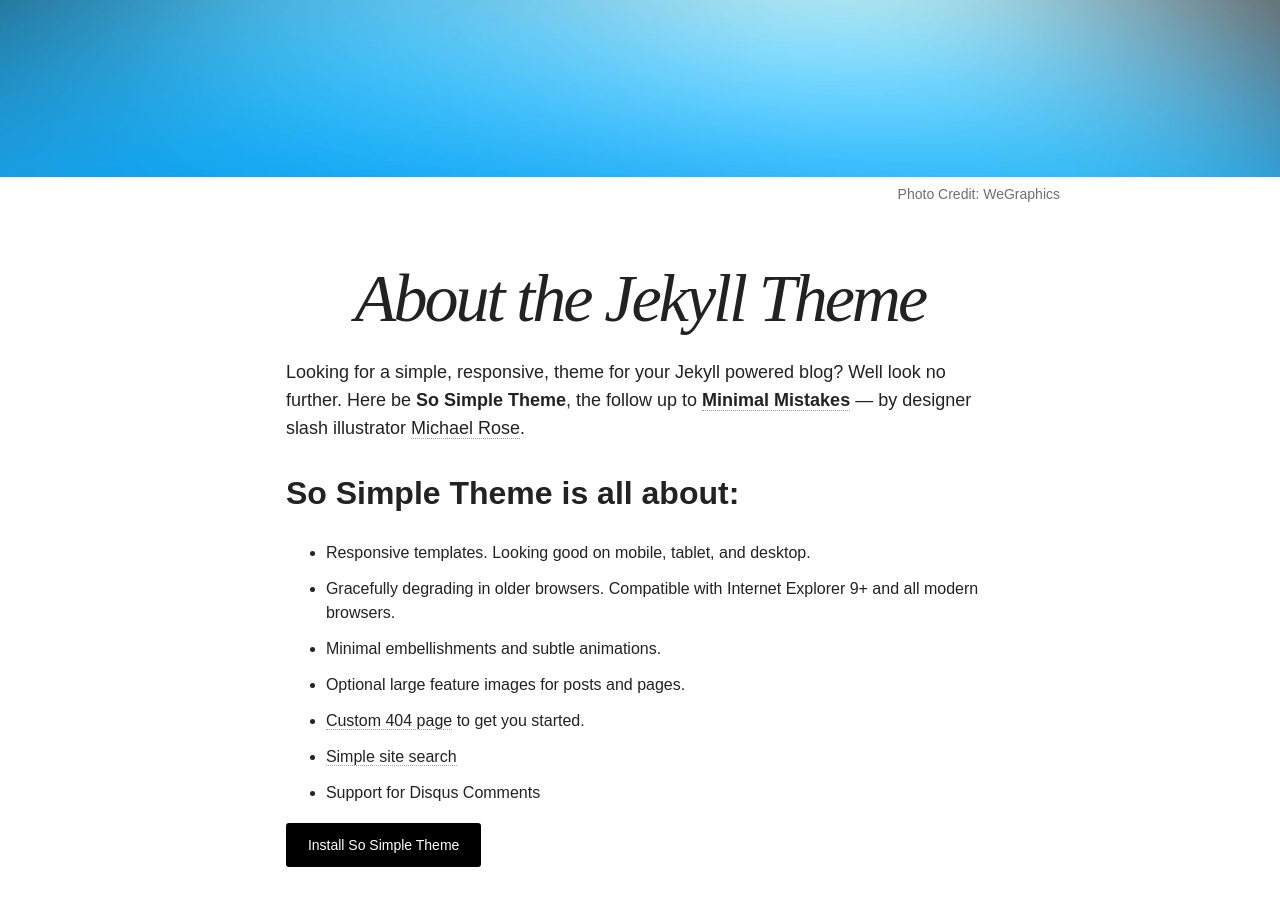
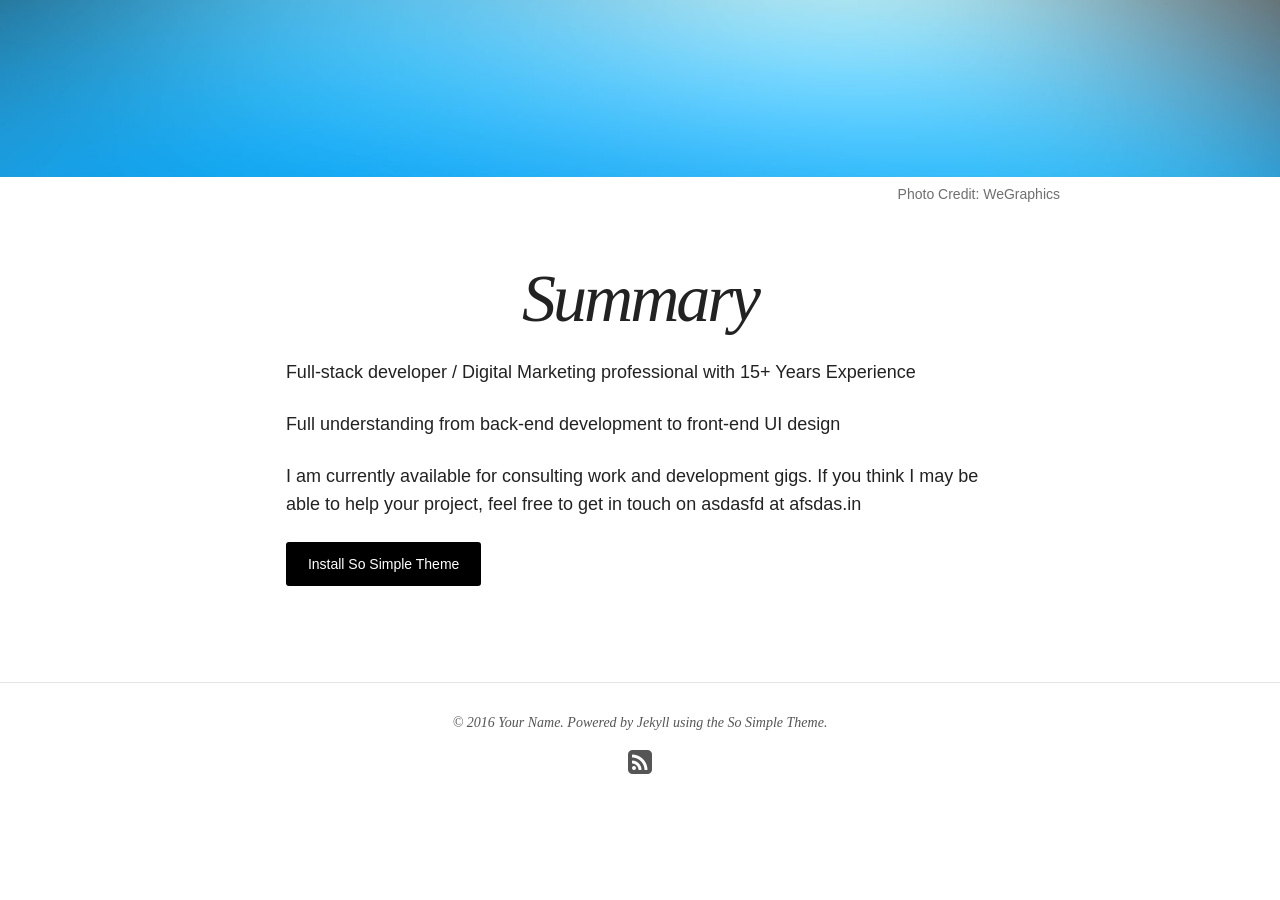
Before and after one commit to timir/pter, a Jekyll site: the page built from about/index.md, in a window 1280 px wide and 900 px high, scrolled down 516 px. Built offline with Jekyll 4.4.1, drawn with Linux system fonts in a browser that asks for light colours; nearby versions of some CDN libraries; after the commit the page ends 1390 px from its top, so only the background shows below that.

Commit message:
later commits

```diff
--- a/_config.yml
+++ b/_config.yml
@@ -1,8 +1,8 @@
 # Site wide configuration
 
-title: Test Website
+title: Pritam Borkar
 locale: en_US
-description: Describe your website here.
+description: Full Stack Developer & Digital Marketing Professional.
 logo: site-logo.png
 search: true
 url: http://timir.github.io
--- a/about/index.md
+++ b/about/index.md
@@ -1,6 +1,6 @@
 ---
 layout: page
-title: About the Jekyll Theme
+title: Summary
 excerpt: "So Simple is a responsive Jekyll theme for your words and images."
 modified: 2014-08-08T19:44:38.564948-04:00
 image:
@@ -9,17 +9,11 @@
   creditlink: http://wegraphics.net/downloads/free-ultimate-blurred-background-pack/
 ---
 
-Looking for a simple, responsive, theme for your Jekyll powered blog? Well look no further. Here be **So Simple Theme**, the follow up to [**Minimal Mistakes**](http://mmistakes.github.io/minimal-mistakes) --- by designer slash illustrator [Michael Rose](http://mademistakes.com).
+Full-stack developer / Digital Marketing professional with 15+ Years Experience
 
-## So Simple Theme is all about:
+Full understanding from back-end development to front-end UI design
 
-* Responsive templates. Looking good on mobile, tablet, and desktop.
-* Gracefully degrading in older browsers. Compatible with Internet Explorer 9+ and all modern browsers.
-* Minimal embellishments and subtle animations.
-* Optional large feature images for posts and pages.
-* [Custom 404 page]({{ site.url }}/404.html) to get you started.
-* [Simple site search](https://github.com/christian-fei/Simple-Jekyll-Search)
-* Support for Disqus Comments
+I am currently available for consulting work and development gigs. If you think I may be able to help your project, feel free to get in touch on asdasfd at  afsdas.in
 
 <a markdown="0" href="{{ site.url }}/theme-setup" class="btn">Install So Simple Theme</a>
 
```
Also changed, not shown: _posts/2016-04-03-my-actual-first-test-post.md (added, +15 -0 lines).
